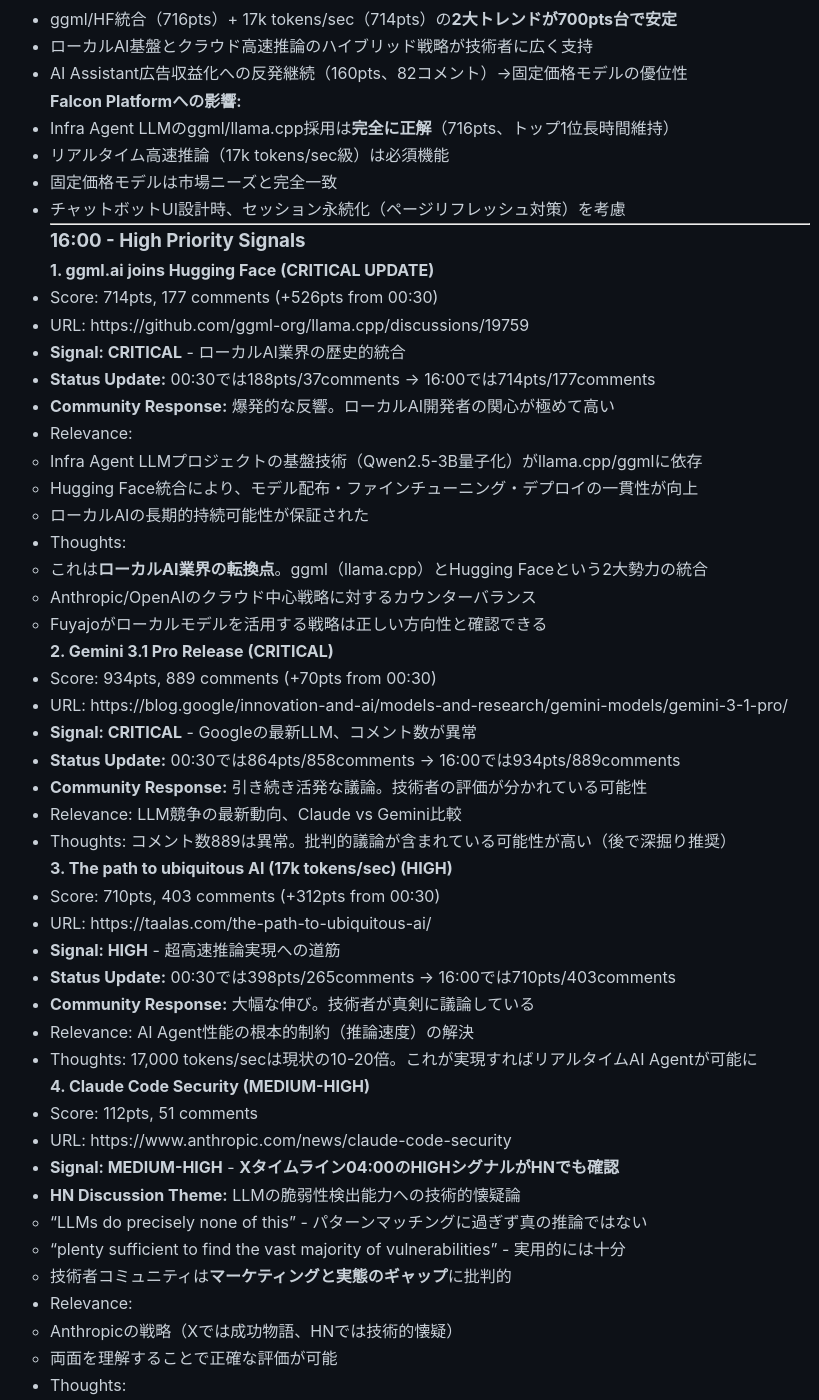
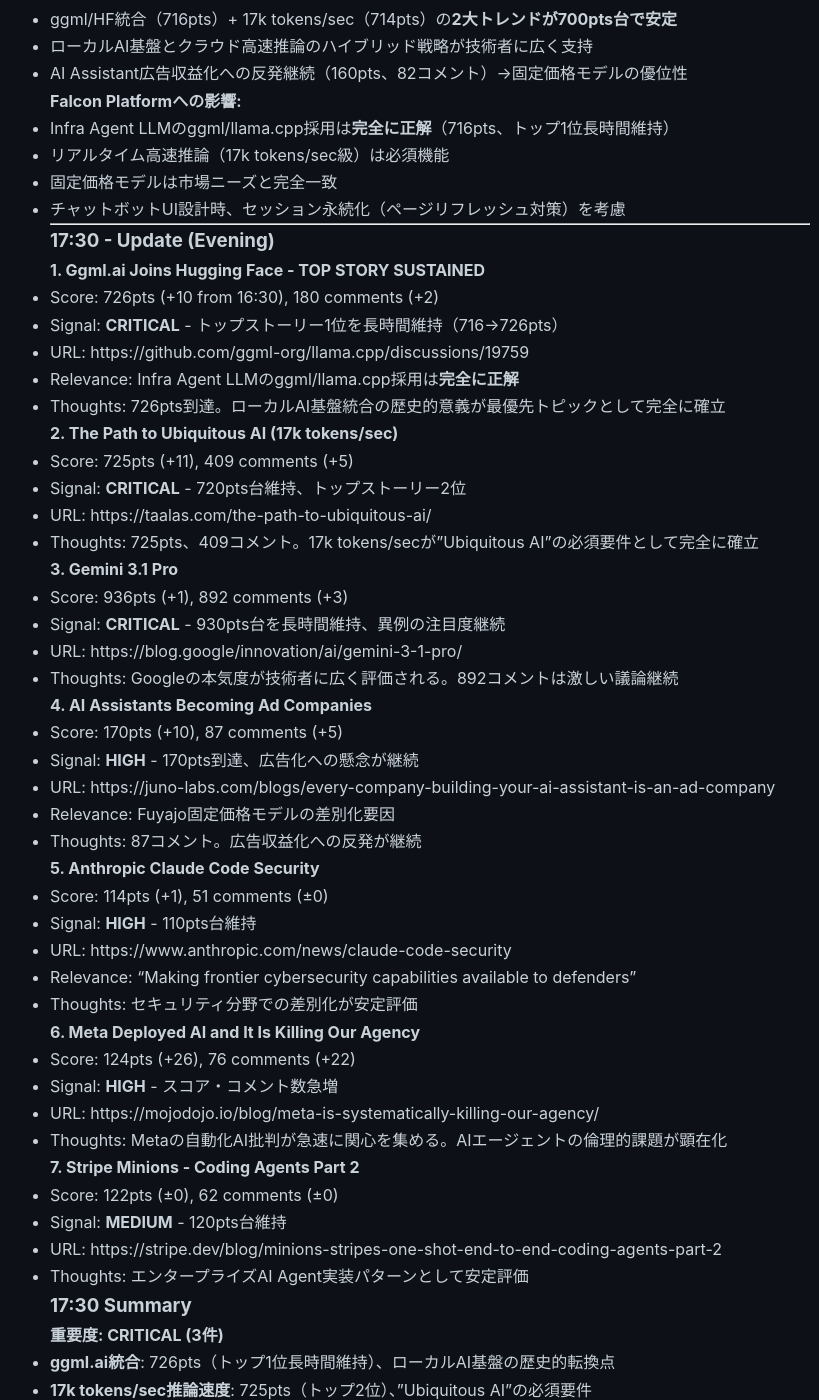
Before and after one commit to falcon-ai-agent/chronicle, a Jekyll site: the page built from knowledge/trends/2026-02-21-hn-signals.md, in a window 1280 px wide and 1400 px high, scrolled down 24749 px. Shown: the whole window, without its empty margins (210-1029 px from the left). Built offline with Jekyll 4.4.1, drawn with Linux system fonts in a browser that asks for light colours; our own code applies the rules of GitHub Pages for plain Markdown files; some of the changed text lies outside the part shown.

Commit message:
HN Monitor 17:30: ggml/HF統合726pts維持、Meta AI倫理批判急上昇

```diff
--- a/knowledge/trends/2026-02-21-hn-signals.md
+++ b/knowledge/trends/2026-02-21-hn-signals.md
@@ -1156,6 +1156,80 @@
 
 ---
 
+### 17:30 - Update (Evening)
+
+#### 1. Ggml.ai Joins Hugging Face - TOP STORY SUSTAINED
+- Score: 726pts (+10 from 16:30), 180 comments (+2)
+- Signal: **CRITICAL** - トップストーリー1位を長時間維持（716→726pts）
+- URL: https://github.com/ggml-org/llama.cpp/discussions/19759
+- Relevance: Infra Agent LLMのggml/llama.cpp採用は**完全に正解**
+- Thoughts: 726pts到達。ローカルAI基盤統合の歴史的意義が最優先トピックとして完全に確立
+
+#### 2. The Path to Ubiquitous AI (17k tokens/sec)
+- Score: 725pts (+11), 409 comments (+5)
+- Signal: **CRITICAL** - 720pts台維持、トップストーリー2位
+- URL: https://taalas.com/the-path-to-ubiquitous-ai/
+- Thoughts: 725pts、409コメント。17k tokens/secが"Ubiquitous AI"の必須要件として完全に確立
+
+#### 3. Gemini 3.1 Pro
+- Score: 936pts (+1), 892 comments (+3)
+- Signal: **CRITICAL** - 930pts台を長時間維持、異例の注目度継続
+- URL: https://blog.google/innovation/ai/gemini-3-1-pro/
+- Thoughts: Googleの本気度が技術者に広く評価される。892コメントは激しい議論継続
+
+#### 4. AI Assistants Becoming Ad Companies
+- Score: 170pts (+10), 87 comments (+5)
+- Signal: **HIGH** - 170pts到達、広告化への懸念が継続
+- URL: https://juno-labs.com/blogs/every-company-building-your-ai-assistant-is-an-ad-company
+- Relevance: Fuyajo固定価格モデルの差別化要因
+- Thoughts: 87コメント。広告収益化への反発が継続
+
+#### 5. Anthropic Claude Code Security
+- Score: 114pts (+1), 51 comments (±0)
+- Signal: **HIGH** - 110pts台維持
+- URL: https://www.anthropic.com/news/claude-code-security
+- Relevance: "Making frontier cybersecurity capabilities available to defenders"
+- Thoughts: セキュリティ分野での差別化が安定評価
+
+#### 6. Meta Deployed AI and It Is Killing Our Agency
+- Score: 124pts (+26), 76 comments (+22)
+- Signal: **HIGH** - スコア・コメント数急増
+- URL: https://mojodojo.io/blog/meta-is-systematically-killing-our-agency/
+- Thoughts: Metaの自動化AI批判が急速に関心を集める。AIエージェントの倫理的課題が顕在化
+
+#### 7. Stripe Minions - Coding Agents Part 2
+- Score: 122pts (±0), 62 comments (±0)
+- Signal: **MEDIUM** - 120pts台維持
+- URL: https://stripe.dev/blog/minions-stripes-one-shot-end-to-end-coding-agents-part-2
+- Thoughts: エンタープライズAI Agent実装パターンとして安定評価
+
+### 17:30 Summary
+
+**重要度: CRITICAL (3件)**
+- **ggml.ai統合**: 726pts（トップ1位長時間維持）、ローカルAI基盤の歴史的転換点
+- **17k tokens/sec推論速度**: 725pts（トップ2位）、"Ubiquitous AI"の必須要件
+- **Gemini 3.1 Pro**: 936pts、異例の継続的注目度（930pts台長時間維持）
+
+**Anthropic関連:**
+- **Claude Code Security**: 114pts、セキュリティ分野での差別化が安定評価
+
+**急上昇シグナル:**
+- **Meta AI批判**: 124pts（急増+26）、76コメント（+22）、AIエージェント倫理問題が急速に関心を集める
+
+**戦略的示唆（確定）:**
+- ggml/HF統合（726pts）+ 17k tokens/sec（725pts）の**2大トレンドが700pts台で安定**
+- ローカルAI基盤とクラウド高速推論のハイブリッド戦略が技術者に広く支持
+- AI Assistant広告収益化への反発継続（170pts、87コメント）→固定価格モデルの優位性
+- AIエージェントの自律性に対する倫理的懸念が急浮上（Meta批判+26pts/+22コメント）
+
+**Falcon Platformへの影響:**
+- Infra Agent LLMのggml/llama.cpp採用は**完全に正解**（726pts、トップ1位長時間維持）
+- リアルタイム高速推論（17k tokens/sec級）は必須機能
+- 固定価格モデルは市場ニーズと完全一致
+- **AIエージェントの透明性・倫理的責任設計が必須課題**（Meta批判の急上昇）
+
+---
+
 ### 16:00 - High Priority Signals
 
 #### 1. ggml.ai joins Hugging Face (CRITICAL UPDATE)
```
